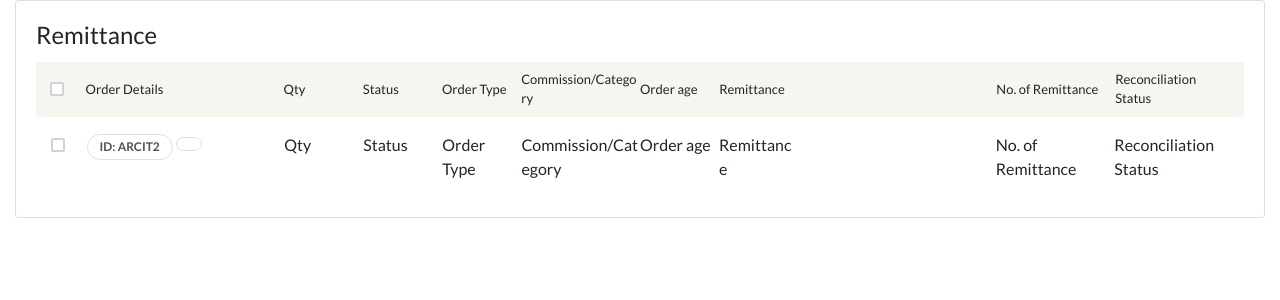
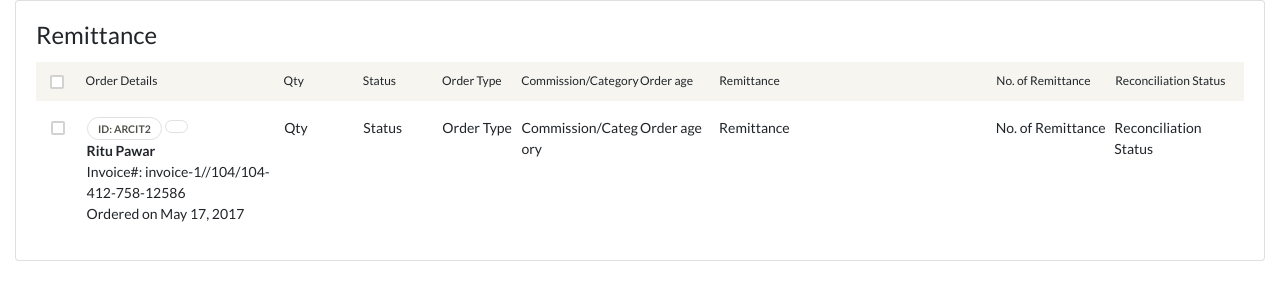
Before and after one commit to ajency/BTRemittance, a website: page index.html in a window 1280 px wide. Drawn offline with nearby package versions, Linux system fonts and the light colour scheme.

Commit message:
minor changes

```diff
--- a/assets/less/_global.less
+++ b/assets/less/_global.less
@@ -1,3 +1,4 @@
 body{
 	font-family: @font-basic;
+	font-size: 14px;
 }
--- a/assets/less/_table.less
+++ b/assets/less/_table.less
@@ -21,7 +21,7 @@
 	&__header {
 		padding: 8px 10px;
 		background: @bt-grey-bg;
-		font-size: 13px;
+		font-size: 12px;
 		margin: 0;
 		&.no-bg {
 			background: transparent;
--- a/index.html
+++ b/index.html
@@ -51,8 +51,13 @@
                     </div>
                   </div>
                   <div class="tabular__cell cell-5">
-                  <span class="badge badge-pill badge-clear badge-lg">ID: ARCIT2</span>
-                  <span class="badge badge-pill badge-clear badge-lg"> </span>
+                    <span class="badge badge-pill badge-clear badge-lg">ID: ARCIT2</span>
+                    <span class="badge badge-pill badge-clear badge-lg"> </span>
+                    <div>
+                      <div class="font-weight-bold">Ritu Pawar</div>
+                      <div class="">Invoice#: invoice-1//104/104-412-758-12586</div>
+                      <div class="">Ordered on May 17, 2017</div>
+                    </div>
                   </div>
                   <div class="tabular__cell cell-2">Qty</div>
                   <div class="tabular__cell cell-2">Status</div>
```
Also changed, not shown: assets/css/main.css.
